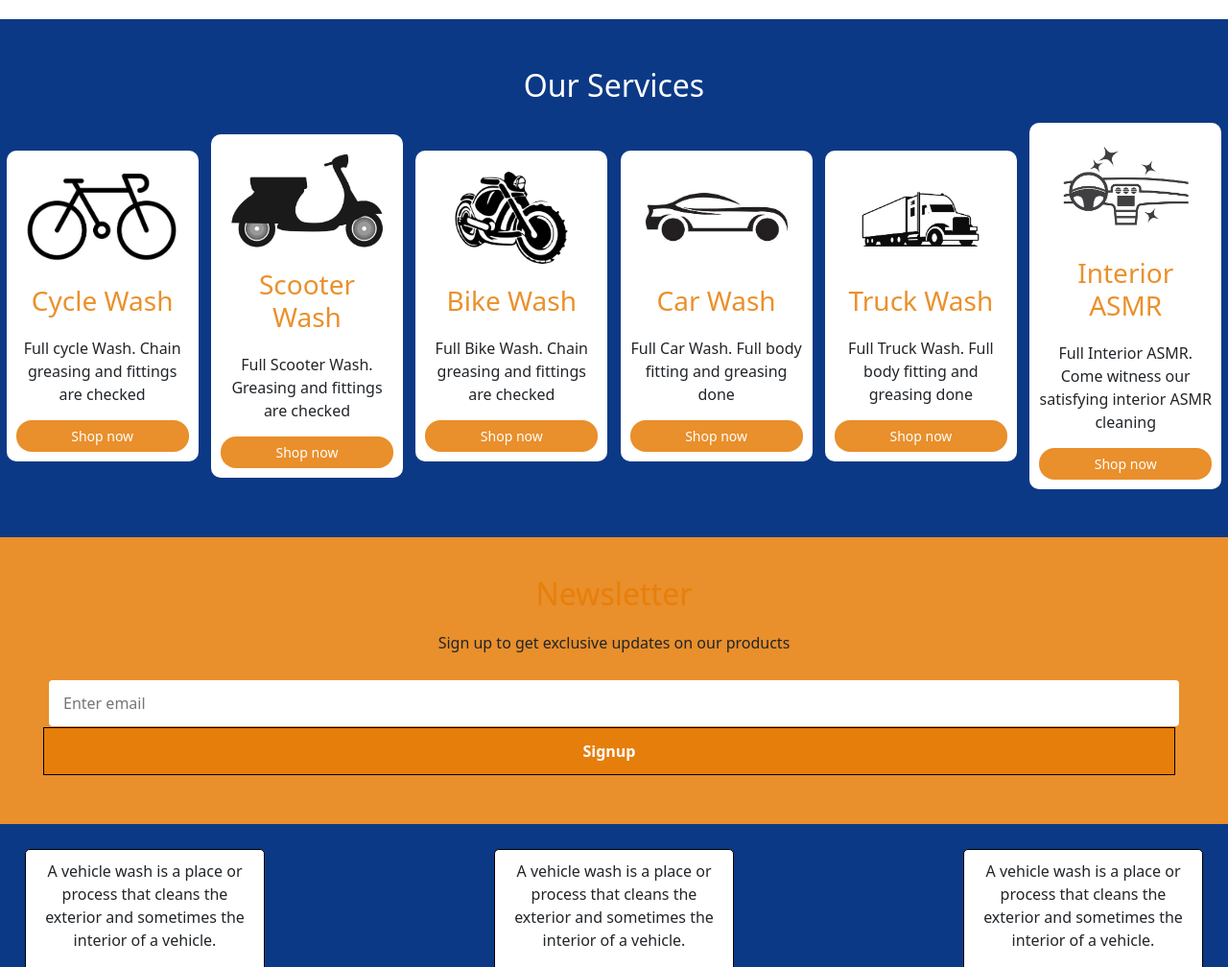
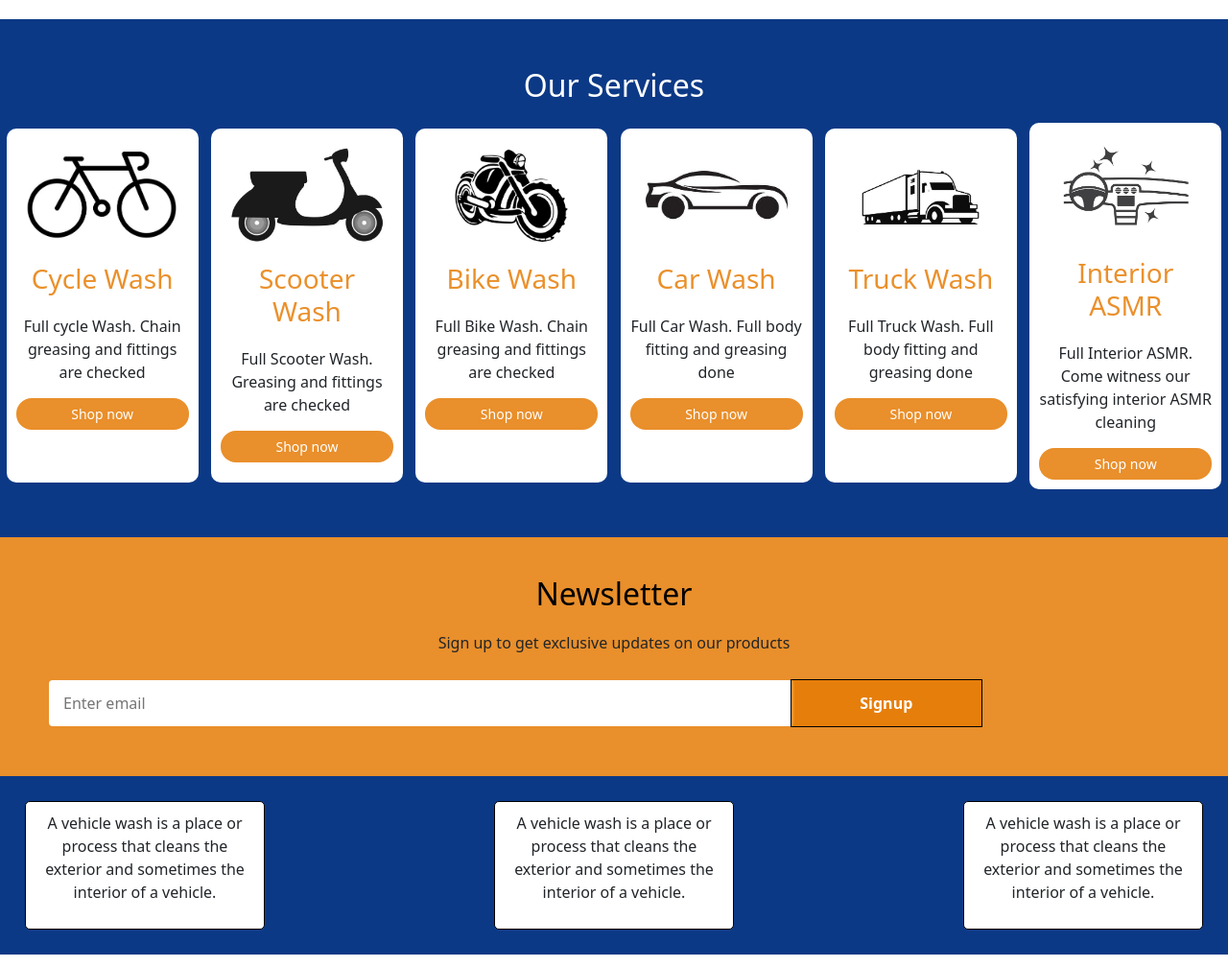
Before and after one commit to shakirukaye/Washing-Website, a plain HTML site: page services.html in a window 1280 px wide. Shown: the part 320-1328 px from the top of the page at 96% size. Drawn offline with nearby package versions, Linux system fonts and the light colour scheme; a web font is replaced by a local one.

Commit message:
refinments

```diff
--- a/style.css
+++ b/style.css
@@ -262,7 +262,7 @@ a {
 .section-heading,
 .product-header {
     padding: 5px;
-    color: #e67c06d9;
+    color: #000000;
     font-size: xx-large;
     margin: 5px 0;
     text-align: center;
@@ -403,7 +403,7 @@ a {
     margin: 10px auto;
     min-width: 50px;
     max-width: 200px;
-    min-height: 300px;
+    min-height: 369px;
 }
 
 .service-button {
@@ -456,6 +456,7 @@ a {
     color: white;
     font-weight: 600;
     background-color: #e67c06d9;
+    width: 200px;
 }
 
 .newsletter-content {
@@ -489,6 +490,7 @@ a {
 
 .newsletter-form-container {
   margin: 0 50px;
+  display: flex;
 }
 
 .newsletter-email {
@@ -547,7 +549,7 @@ h2 {
 }
 
 input, textarea {
-    width: 100%;
+    width: 66%;
     padding: 10px;
     margin-bottom: 15px;
     border: 1px solid #e67c06d9;
```
